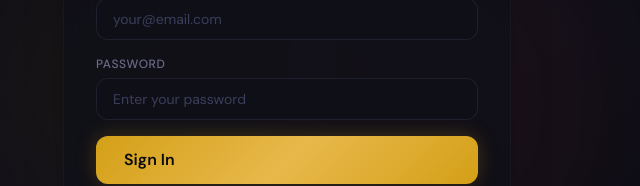
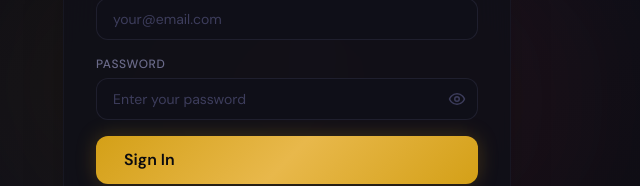
Before and after one commit to priyanshu-101/fd-manager, a React (Vite) app: page /login in a window 1280 px wide. Shown: the part 307-493 px from the top of the page, without its empty margins (353-993 px from the left). Built offline with nearby package versions, Linux system fonts and the light colour scheme; no server answers.

Commit message:
feat(auth): enhance form accessibility and input usability

```diff
--- a/src/components/auth/ChangePasswordModal.tsx
+++ b/src/components/auth/ChangePasswordModal.tsx
@@ -51,6 +51,8 @@ export function ChangePasswordModal({ open, onClose }: ChangePasswordModalProps)
         <Input
           label="Current Password"
           type="password"
+          name="current-password"
+          autoComplete="current-password"
           value={currentPassword}
           onChange={(e) => setCurrentPassword(e.target.value)}
           placeholder="Enter current password"
@@ -60,6 +62,8 @@ export function ChangePasswordModal({ open, onClose }: ChangePasswordModalProps)
         <Input
           label="New Password"
           type="password"
+          name="new-password"
+          autoComplete="new-password"
           value={newPassword}
           onChange={(e) => setNewPassword(e.target.value)}
           placeholder="Enter new password"
@@ -69,6 +73,8 @@ export function ChangePasswordModal({ open, onClose }: ChangePasswordModalProps)
         <Input
           label="Confirm New Password"
           type="password"
+          name="confirm-password"
+          autoComplete="new-password"
           value={confirmPassword}
           onChange={(e) => setConfirmPassword(e.target.value)}
           placeholder="Confirm new password"
--- a/src/components/auth/LoginForm.tsx
+++ b/src/components/auth/LoginForm.tsx
@@ -33,6 +33,8 @@ export function LoginForm({ onSuccess }: LoginFormProps) {
         <Input
           label="Email"
           type="email"
+          name="email"
+          autoComplete="email"
           placeholder="your@email.com"
           value={email}
           onChange={(e) => setEmail(e.target.value)}
@@ -43,6 +45,8 @@ export function LoginForm({ onSuccess }: LoginFormProps) {
         <Input
           label="Password"
           type="password"
+          name="password"
+          autoComplete="current-password"
           placeholder="Enter your password"
           value={password}
           onChange={(e) => setPassword(e.target.value)}
--- a/src/components/auth/SignupForm.tsx
+++ b/src/components/auth/SignupForm.tsx
@@ -35,6 +35,8 @@ export function SignupForm({ onSuccess }: SignupFormProps) {
         <Input
           label="Full Name"
           type="text"
+          name="name"
+          autoComplete="name"
           placeholder="John Doe"
           value={name}
           onChange={(e) => setName(e.target.value)}
@@ -45,6 +47,8 @@ export function SignupForm({ onSuccess }: SignupFormProps) {
         <Input
           label="Email"
           type="email"
+          name="email"
+          autoComplete="email"
           placeholder="your@email.com"
           value={email}
           onChange={(e) => setEmail(e.target.value)}
@@ -55,6 +59,8 @@ export function SignupForm({ onSuccess }: SignupFormProps) {
         <Input
           label="Password"
           type="password"
+          name="password"
+          autoComplete="new-password"
           placeholder="At least 6 characters"
           value={password}
           onChange={(e) => setPassword(e.target.value)}
@@ -65,6 +71,8 @@ export function SignupForm({ onSuccess }: SignupFormProps) {
         <Input
           label="Confirm Password"
           type="password"
+          name="confirmPassword"
+          autoComplete="new-password"
           placeholder="Confirm your password"
           value={confirmPassword}
           onChange={(e) => setConfirmPassword(e.target.value)}
--- a/src/components/ui/Input.tsx
+++ b/src/components/ui/Input.tsx
@@ -1,4 +1,5 @@
-import { InputHTMLAttributes, forwardRef } from 'react';
+import { InputHTMLAttributes, forwardRef, useState } from 'react';
+import { Eye, EyeOff } from 'lucide-react';
 
 interface InputProps extends InputHTMLAttributes<HTMLInputElement> {
   label?: string;
@@ -6,16 +7,34 @@ interface InputProps extends InputHTMLAttributes<HTMLInputElement> {
 }
 
 export const Input = forwardRef<HTMLInputElement, InputProps>(
-  ({ label, error, className = '', ...props }, ref) => (
+  ({ label, error, className = '', type, ...props }, ref) => {
+    const [showPassword, setShowPassword] = useState(false);
+    const isPassword = type === 'password';
+    const inputType = isPassword ? (showPassword ? 'text' : 'password') : type;
+
+    return (
       <div className="flex flex-col gap-1.5">
         {label && <label className="text-xs font-medium text-ink-400 uppercase tracking-wider">{label}</label>}
+        <div className="relative">
           <input
             ref={ref}
-        className={`w-full bg-ink-900 border ${error ? 'border-crimson-600' : 'border-ink-600/60'} rounded-xl px-4 py-2.5 text-sm text-ink-100 placeholder-ink-500 focus:outline-none focus:border-gold-500/70 focus:bg-ink-800 transition-all ${className}`}
+            type={inputType}
+            className={`w-full bg-ink-900 border ${error ? 'border-crimson-600' : 'border-ink-600/60'} rounded-xl px-4 py-2.5 text-sm text-ink-100 placeholder-ink-500 focus:outline-none focus:border-gold-500/70 focus:bg-ink-800 transition-all ${isPassword ? 'pr-11' : ''} ${className}`}
             {...props}
           />
+          {isPassword && (
+            <button
+              type="button"
+              onClick={() => setShowPassword(!showPassword)}
+              className="absolute right-3 top-1/2 -translate-y-1/2 text-ink-500 hover:text-ink-300 transition-colors"
+            >
+              {showPassword ? <EyeOff size={18} /> : <Eye size={18} />}
+            </button>
+          )}
+        </div>
         {error && <p className="text-xs text-crimson-500">{error}</p>}
       </div>
-  )
+    );
+  }
 );
 Input.displayName = 'Input';
```
Lines whose indentation alone changed are shown as unchanged.
